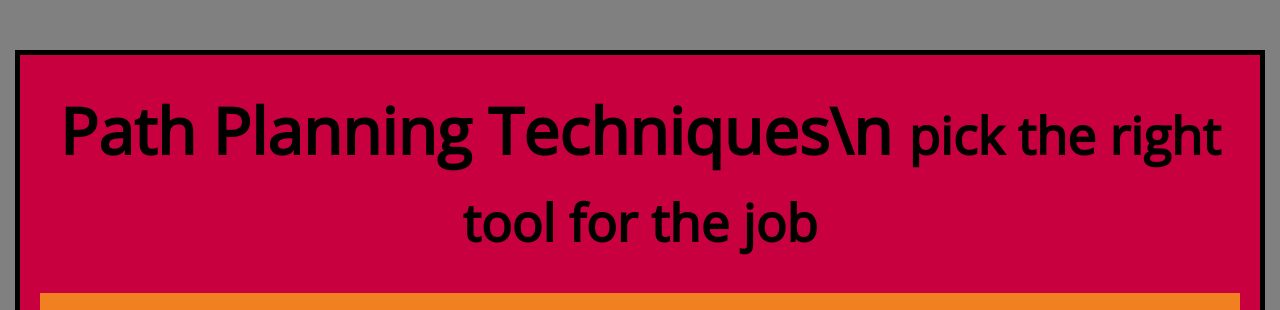
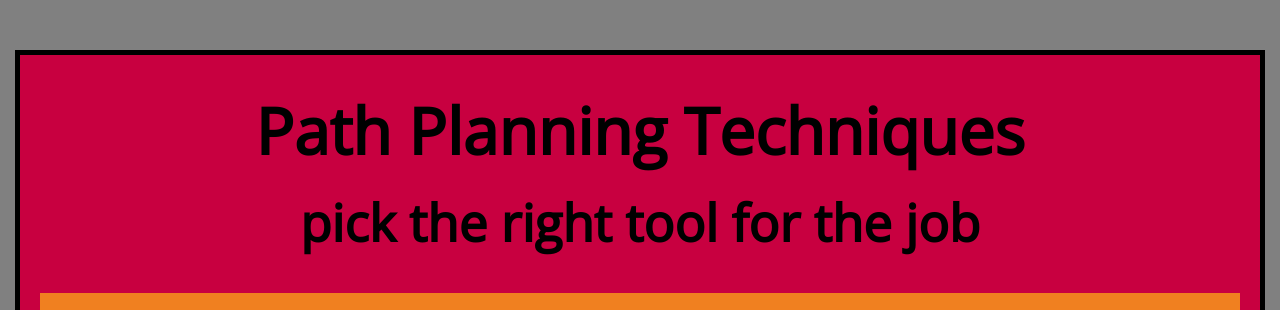
Before and after one commit to Pi-Man/english102-project2, a plain HTML site: page index.html in a window 1280 px wide. Shown: the top 310 px of the page. Drawn offline with nearby package versions, Linux system fonts and the light colour scheme.

Commit message:
fix new line

```diff
--- a/index.html
+++ b/index.html
@@ -10,7 +10,7 @@
 
     <header>
       <h1>
-        Path Planning Techniques\n
+        Path Planning Techniques<br>
         <span>pick the right tool for the job</span>
       </h1>
     </header>
```
